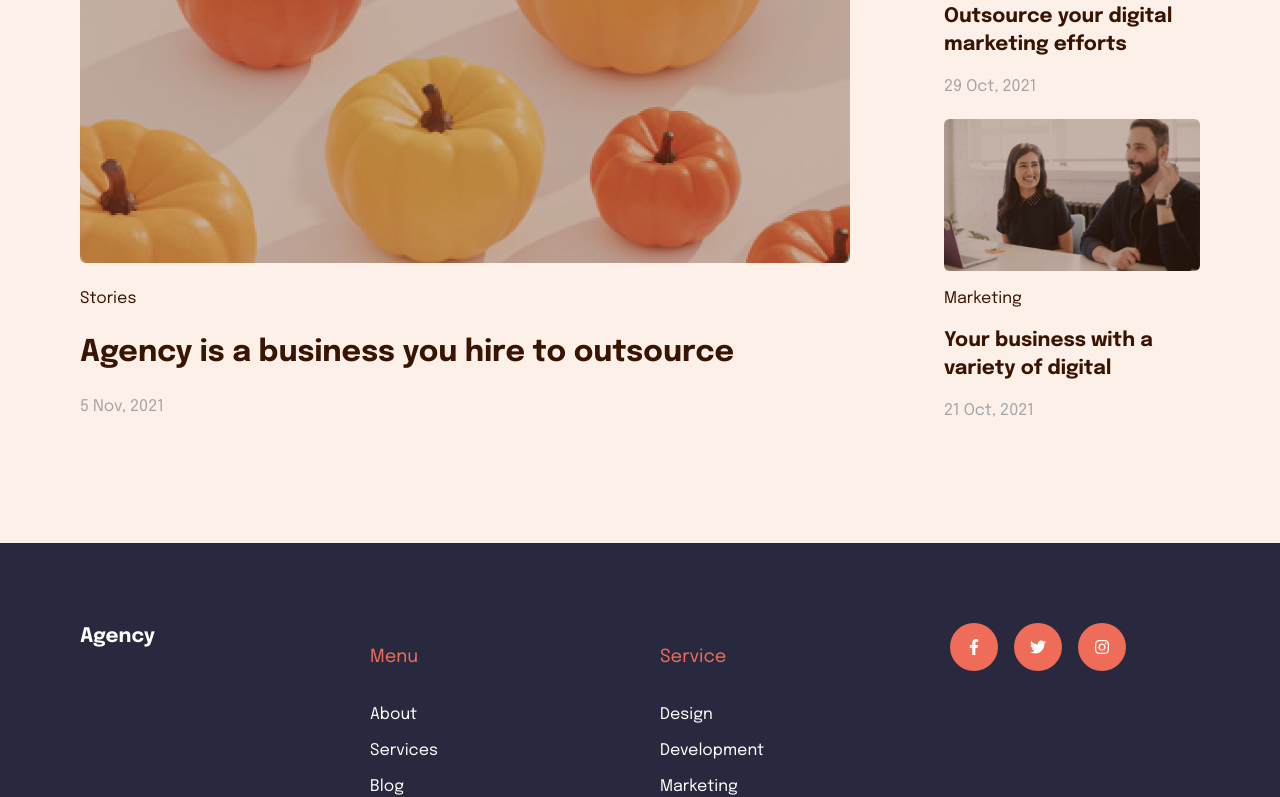
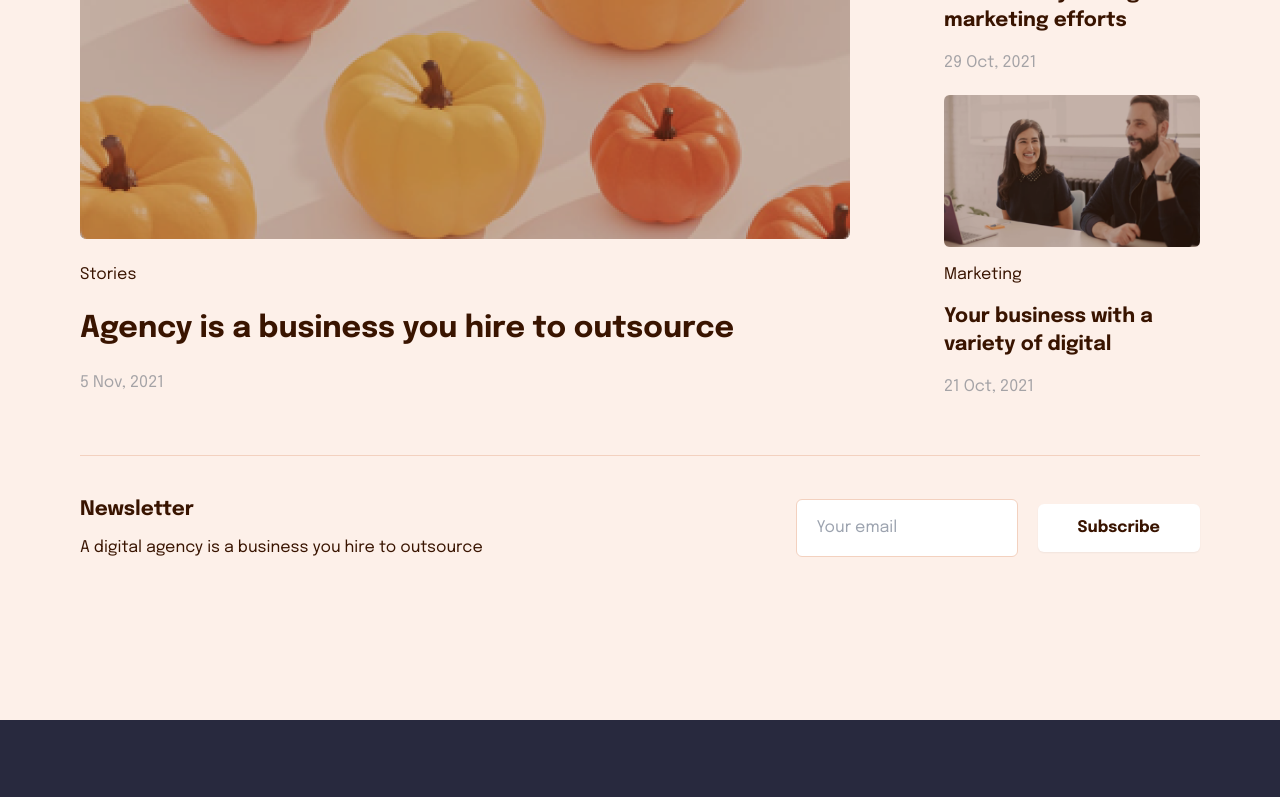
Before and after one commit to AdamHarish25/home_agency_prjct, a React (Create React App) app: page /Personal in a window 1280 px wide. Shown: the part 6419-7216 px from the top of the page. Built offline with nearby package versions, Linux system fonts and the light colour scheme; what react-google-maps would draw is missing.

Commit message:
Home_Page 4.3

```diff
--- a/src/App.css
+++ b/src/App.css
@@ -990,6 +990,10 @@ video {
   grid-template-columns: repeat(1, minmax(0, 1fr)) !important;
 }
 
+.grid-cols-2{
+  grid-template-columns: repeat(2, minmax(0, 1fr)) !important;
+}
+
 .grid-rows-2{
   grid-template-rows: repeat(2, minmax(0, 1fr)) !important;
 }
@@ -1350,10 +1354,6 @@ video {
   padding: 2rem !important;
 }
 
-.p-28{
-  padding: 7rem !important;
-}
-
 .px-0{
   padding-left: 0px !important;
   padding-right: 0px !important;
@@ -1963,10 +1963,6 @@ video {
     padding: 5rem !important;
   }
 
-  .lg\:p-28{
-    padding: 7rem !important;
-  }
-
   .lg\:px-0{
     padding-left: 0px !important;
     padding-right: 0px !important;
@@ -1982,6 +1978,11 @@ video {
     padding-right: 3.5rem !important;
   }
 
+  .lg\:px-20{
+    padding-left: 5rem !important;
+    padding-right: 5rem !important;
+  }
+
   .lg\:px-32{
     padding-left: 8rem !important;
     padding-right: 8rem !important;
@@ -1997,26 +1998,11 @@ video {
     padding-right: 2rem !important;
   }
 
-  .lg\:py-10{
-    padding-top: 2.5rem !important;
-    padding-bottom: 2.5rem !important;
-  }
-
   .lg\:py-14{
     padding-top: 3.5rem !important;
     padding-bottom: 3.5rem !important;
   }
 
-  .lg\:px-20{
-    padding-left: 5rem !important;
-    padding-right: 5rem !important;
-  }
-
-  .lg\:py-1{
-    padding-top: 0.25rem !important;
-    padding-bottom: 0.25rem !important;
-  }
-
   .lg\:py-16{
     padding-top: 4rem !important;
     padding-bottom: 4rem !important;
--- a/src/Data/WholeData.js
+++ b/src/Data/WholeData.js
@@ -1084,6 +1084,24 @@ const DataStorage = {
           date: "21 Oct, 2021",
         },
       ],
+
+      newsBar: {
+        title: "Newsletter",
+        subtitle: "A digital agency is a business you hire to outsource",
+
+        form: "Your email",
+        submitButton: {
+          title: "Subscribe",
+          link: "/",
+        },
+      },
+    },
+
+    page_9: {
+      form: {
+        title: "",
+
+      }
     },
   },
 };
--- a/src/Routes/Home/Personal/Pages.js
+++ b/src/Routes/Home/Personal/Pages.js
@@ -442,7 +442,7 @@ export const PersHome_7 = () => {
 export const PersHome_8 = () => {
 
   const className = {
-    container: "w-full space-y-20 p-10 lg:p-20 text-dark-brown",
+    container: "w-full space-y-14 p-10 lg:p-20 text-dark-brown",
     headerBox:
       "w-full flex flex-col lg:flex-row items-start lg:items-center justify-between gap-5 ",
     header: "text-light-accent font-light",
@@ -458,6 +458,12 @@ export const PersHome_8 = () => {
     card2: "space-y-4 w-full",
     cardTitleS: "text-xl font-bold block w-fit hover:underline",
 
+    newsletterBar: "w-full flex flex-col lg:flex-row items-start lg:items-center justify-between gap-7 py-10 border-t border-dark-creme",
+    newsTitleBox: "space-y-3",
+    newsTitle: "text-xl font-bold",
+    newsFormBox: "w-full lg:w-auto flex flex-col md:flex-row items-start md:items-center gap-5",
+    newsForm: "w-full lg:w-auto px-5 py-4 rounded-md outline-none bg-white border border-dark-creme ",
+    newsSubmitForm: "w-full lg:w-auto px-10 py-3 rounded-md shadow-sm hover:shadow-md bg-white font-bold",
   };
 
   const Data = Database.page_8;
@@ -511,7 +517,50 @@ export const PersHome_8 = () => {
           ))}
         </div>
       </div>
+
+      <div className={className.newsletterBar}>
+          <div className={className.newsTitleBox}>
+            <h1 className={className.newsTitle}>
+              {Data.newsBar.title}
+            </h1>
+
+            <p>
+              {Data.newsBar.subtitle}
+            </p>
+          </div>
+
+          <form className={className.newsFormBox}>
+              <input type={`email`} placeholder={Data.newsBar.form} className={className.newsForm}/>
+
+              <button type={'submit'} className={className.newsSubmitForm}>
+                {Data.newsBar.submitButton.title}
+              </button>
+          </form>
+      </div>
     </div>
   );
 
 }
+
+
+export const PersHome_9 = () => {
+
+  const className = {
+    container: "w-full p-10 lg:p-20 grid grid-cols-1 lg:grid-cols-2 gap-6",
+    formBox: "",
+    descriptionBox: "",
+  }
+
+
+  return (
+    <div className={className.container}>
+      <form>
+
+      </form>
+
+      <div>
+
+      </div>
+    </div>
+  )
+}
```
Also changed, not shown: src/Routes/Home/Public/Pages.js (+4 -9 lines).
